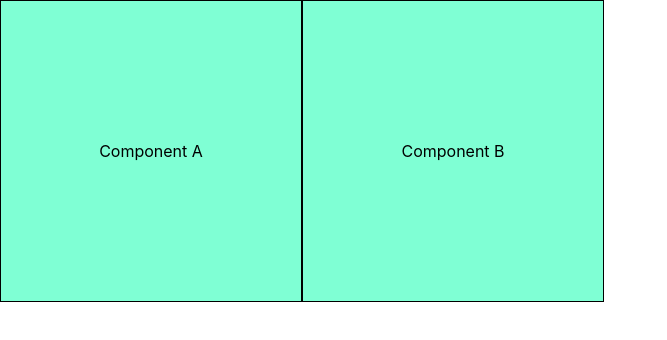
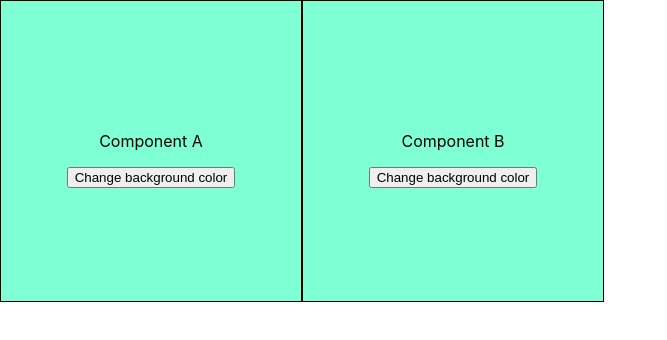
Before and after one commit to FaaDiiL/ReactTest, a React (Create React App) app: page / in a window 1280 px wide. Shown: the top 340 px of the page, without its empty margins (0-667 px from the left). Built offline with nearby package versions, Linux system fonts and the light colour scheme.

Commit message:
Added a button on each component and gave them functionality that toggle between default and lightpink background color on button click

```diff
--- a/src/App.css
+++ b/src/App.css
@@ -2,3 +2,7 @@
      display: flex;
      flex-direction: row;
 }
+
+.lightPink {
+     background-color: lightpink;
+}
--- a/src/components/componentA/index.js
+++ b/src/components/componentA/index.js
@@ -1,13 +1,20 @@
-import React from 'react'
+import { useState } from 'react'
 
-const  ComponentA = () => {
+const ComponentA = () => {
+  const [button, setButton] = useState({ isDefaultColor: true })
 
-        return (
-            <div className={"component"}>
-                <span className={"component_title"}> Component A </span>
-            </div>
-        )
+  const handleClick = () => {
+    setButton({ isDefaultColor: !button.isDefaultColor })
+  }
 
+  return (
+    <div
+      className={button.isDefaultColor ? 'component' : 'component lightPink'}
+    >
+      <p className={'component_title'}> Component A </p>
+      <button onClick={handleClick}>Change background color</button>
+    </div>
+  )
 }
 
 export default ComponentA
--- a/src/components/componentB/index.js
+++ b/src/components/componentB/index.js
@@ -1,14 +1,20 @@
-import React from 'react'
+import { useState } from 'react'
 
 const ComponentB = () => {
+  const [button, setButton] = useState({ isDefaultColor: true })
 
-        return (
-            <div className={"component"}>
-                <span className={"component_title"}> Component B </span>
-            </div>
-        )
+  const handleClick = () => {
+    setButton({ isDefaultColor: !button.isDefaultColor })
+  }
 
+  return (
+    <div
+      className={button.isDefaultColor ? 'component' : 'component lightPink'}
+    >
+      <p className={'component_title'}> Component B </p>
+      <button onClick={handleClick}>Change background color</button>
+    </div>
+  )
 }
 
-
 export default ComponentB
--- a/src/index.css
+++ b/src/index.css
@@ -14,8 +14,10 @@ code {
 
 .component {
   display: flex; /* Creating a flex container */
+  flex-direction: column; /* Display the content in column */
   justify-content: center;/* centering the text horizontally */
   align-items: center; /* centering the text vertically */
+
   border: 1px solid black;
   width: 300px;
   height: 300px;
```
